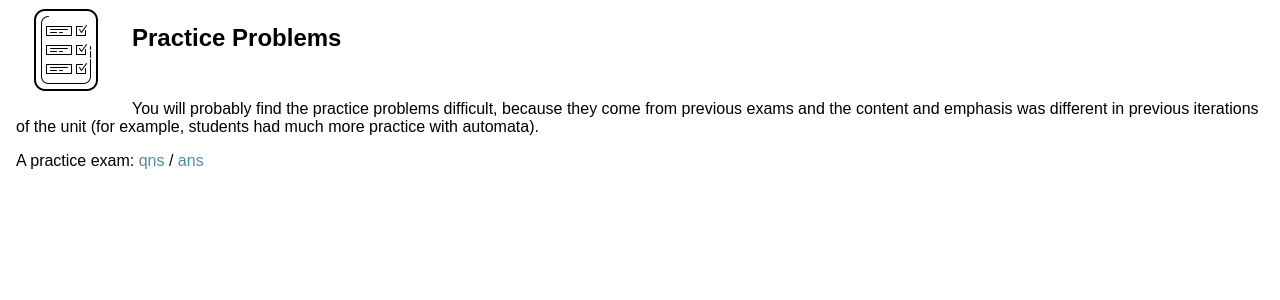
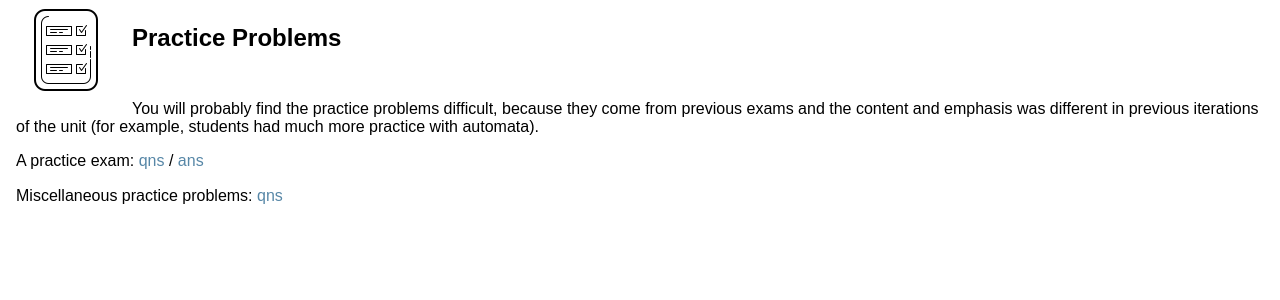
Before and after one commit to uob-coms20007/webpages, a Jekyll site: the page built from papers.md, in a window 1280 px wide. Shown: the top 300 px of the page. Built offline with Jekyll 4.4.1, drawn with Linux system fonts in a browser that asks for light colours; nearby versions of some CDN libraries.

Commit message:
practice problems

```diff
--- a/papers.md
+++ b/papers.md
@@ -7,5 +7,8 @@ title: papers
 <h2>Practice Problems</h2>
 You will probably find the practice problems difficult, because they come from previous exams and the content and emphasis was different in previous iterations of the unit (for example, students had much more practice with automata).
 <p>
-A practice exam: <a href="papers/exam.pdf" target="_blank">qns</a> / <a href="papers/exam-answers.pdf" target="_blank">ans</a>
+  A practice exam: <a href="papers/exam.pdf" target="_blank">qns</a> / <a href="papers/exam-answers.pdf" target="_blank">ans</a>
 </p>
+<p>
+  Miscellaneous practice problems: <a href="questions/sheet12.pdf" target="_blank">qns</a>
+</p>
```
